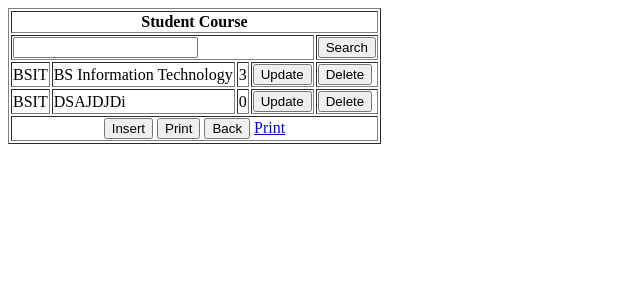
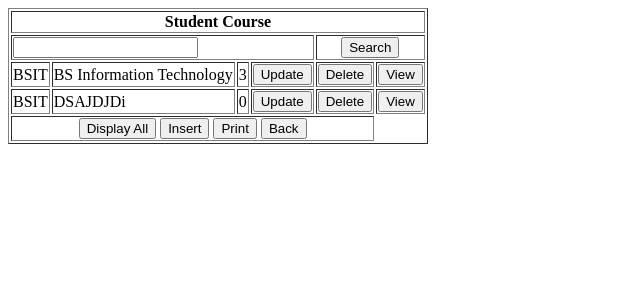
Before and after one commit to JaneAllysonParay/infoman, a PHP site: page /course/course.php in a window 1280 px wide. Shown: the top 300 px of the page, without its empty margins (0-640 px from the left). Run offline with PHP 8.4, Linux system fonts and the light colour scheme; data comes from the database, SQL or seed files in the repository.

Commit message:
added view and display buttons

```diff
--- a/course/course.php
+++ b/course/course.php
@@ -25,7 +25,7 @@ $sql = "SELECT * FROM tblcourse order by fldindex";
         {
             while($row = $result->fetch_assoc())
             {
-
+                $vcourseindex=$row['fldindex'];
                 $vcourse_code=$row['course_code'];
                 $vcourse_title=$row['course_title'];
                 $vunits=$row['units'];
@@ -54,6 +54,9 @@ $sql = "SELECT * FROM tblcourse order by fldindex";
                 <td>
                 <button type="button" class="btn btn-warning btn-s" onClick="window.location.href='delete.php?vid=<?php echo $vcourse_code; ?>'">Delete</button>
                 </td>
+                <td>
+                <button type="button" class="btn btn-warning btn-s" onClick="window.location.href='view.php?vid=<?php echo $vcourse_code; ?>'">View</button>
+                </td>
 
                 </tr>
                 <?php
@@ -62,10 +65,11 @@ $sql = "SELECT * FROM tblcourse order by fldindex";
 ?>
 <tr>
 <td colspan="5" align=center>
+     <button type="button" class="btn btn-warning btn-s" onClick="window.location.href='course.php'">Display All</button>
     <button type="button" class="btn btn-warning btn-s" onClick="window.location.href='insert.php'">Insert</button>
     <button type="reset" class="btn btn-warning btn-s" onClick="window.location.href='../tcpdf6/examples/aaarepcourse.php'">Print</button>
     <button type="reset" class="btn btn-warning btn-s" onClick="window.location.href='../index.php'">Back</button>
-    <a href="tcpdf6/examples/aaarepstudent.php" target="_blank"> Print</a>
+
 </td>
 </tr>
 
```
